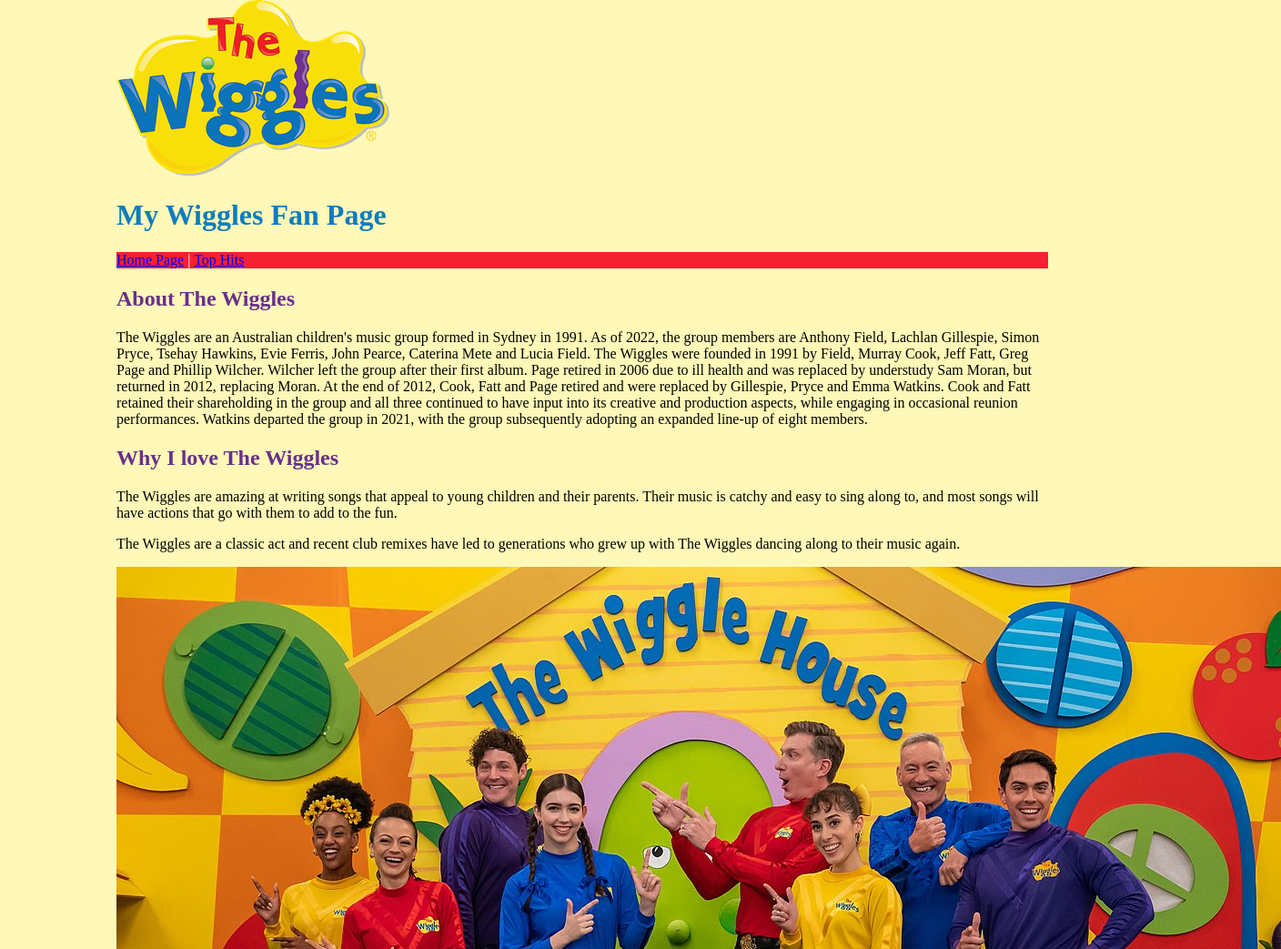
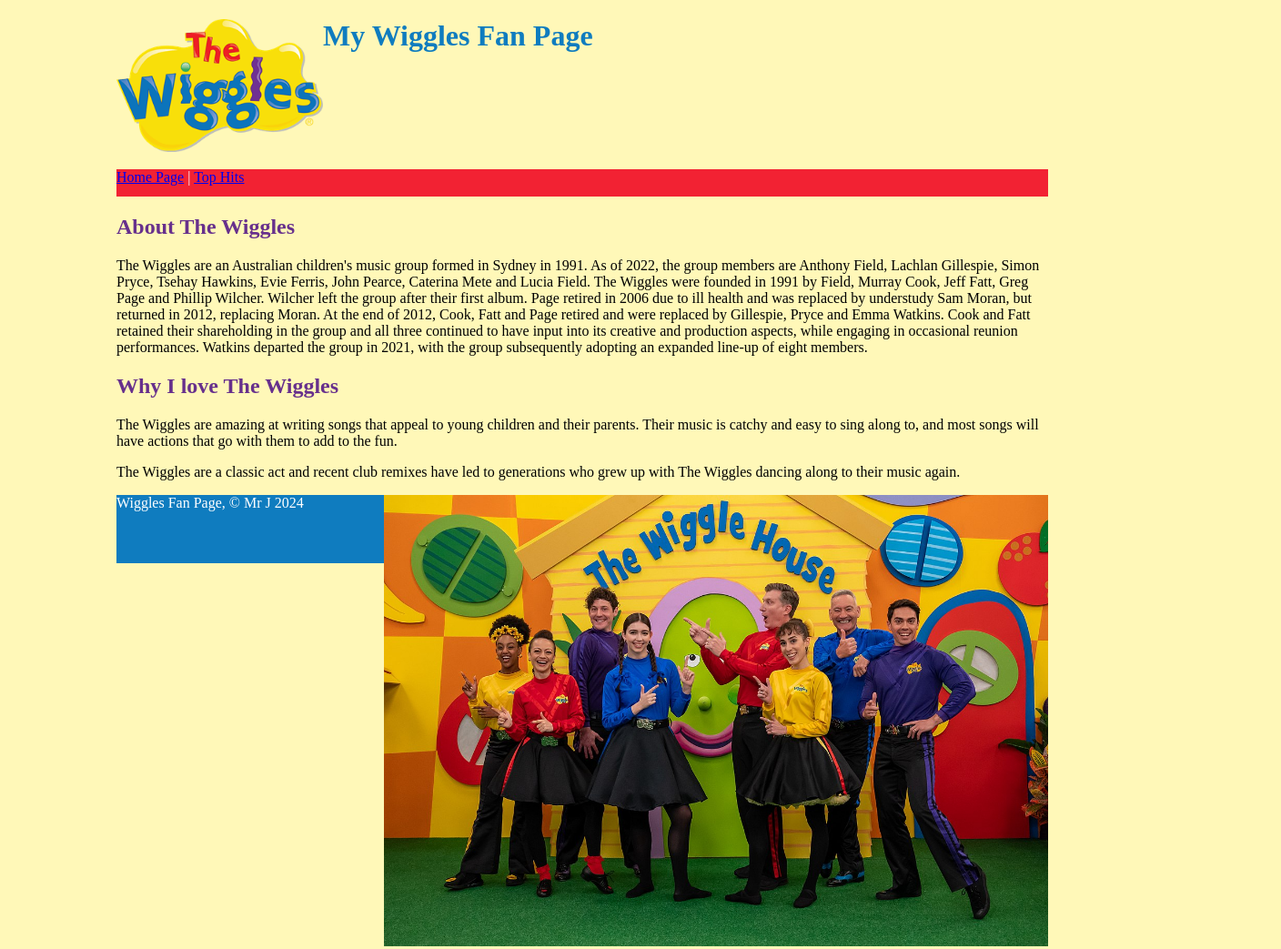
Before and after one commit to AndrewJefferson/wiggles_website, a plain HTML site: page index.html in a window 1280 px wide. Shown: the top 1043 px of the page at 91% size, 1408 px wide, since content can reach past the window. Drawn offline with Linux system fonts and the light colour scheme.

Commit message:
Sizing and positioning

```diff
--- a/styles.css
+++ b/styles.css
@@ -6,18 +6,31 @@ body {
 
 header {
     color:#0F7CBF;
+    height: 165px;
 }
 
 nav {
     background-color: #F22233;
     color: #fff;
+    height: 30px;
 }
 
 footer {
     background-color: #0F7CBF;
     color: #fff;
+    height: 75px;
 }
 
 h2 {
     color: #67308C;
 }
+
+img {
+    width: 730px;
+    float: right;
+}
+
+header img {
+    width: 227px;
+    float: left;
+}
```
